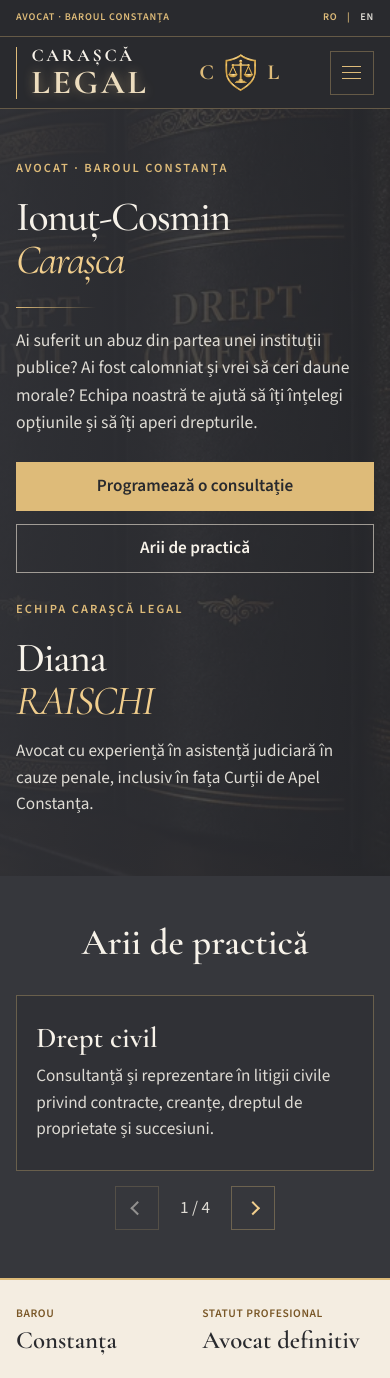
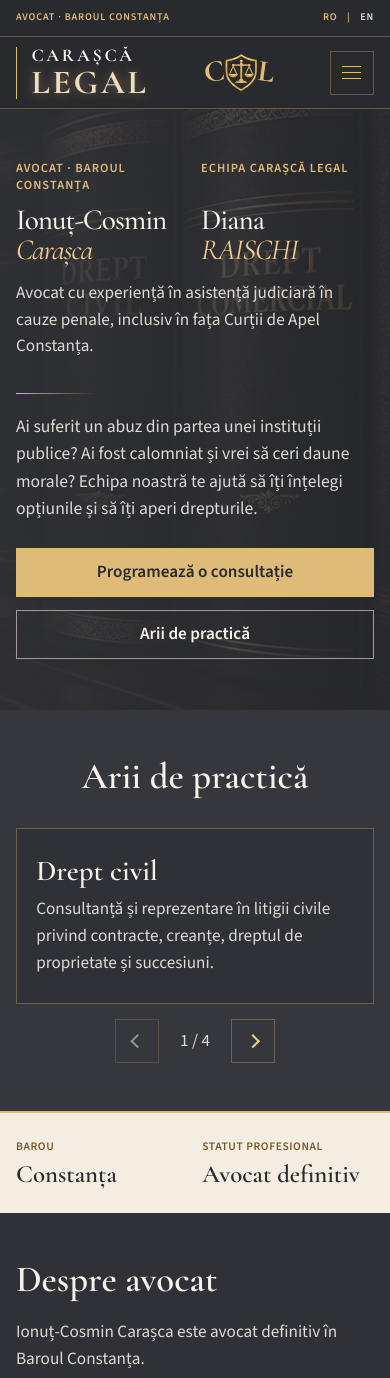
Before and after one commit to ciprianbodu/SITE-AVOCATI, a PHP site: page / in a window 390 px wide. Shown: the top 1378 px of the page. Run offline with PHP 8.4, Linux system fonts and the light colour scheme.

Commit message:
Align Carașcă Legal names on mobile and refine crest lettering

```diff
--- a/_AVOCATCARASCA/assets/css/site.css
+++ b/_AVOCATCARASCA/assets/css/site.css
@@ -135,12 +135,13 @@ h3 { font-size: 1.8rem; }
 .brand-crest {
   display: flex;
   align-items: center;
-  gap: .35rem;
   flex: none;
   color: var(--gold);
-  font: 700 1.35rem / 1 var(--serif);
+  font: 700 clamp(1.9rem, 5.7vw, 2.55rem) / 1 var(--serif);
 }
-.brand-crest img { display: block; width: 2.65rem; height: 2.65rem; }
+.brand-crest img { display: block; width: 2.65rem; height: 2.65rem; margin-inline: -.14em; }
+.brand-crest span:first-child { transform: rotate(-8deg); }
+.brand-crest span:last-child { transform: rotate(8deg); }
 
 @media (prefers-reduced-motion: no-preference) {
   .brand-legal { animation: brand-flicker 2s linear infinite; }
@@ -213,16 +214,30 @@ h3 { font-size: 1.8rem; }
 .hero-inner {
   display: grid;
   grid-template-columns: repeat(2, minmax(0, 1fr));
+  grid-template-areas:
+    "role team"
+    "lead member"
+    "intro profile"
+    "intro practice";
   align-items: start;
-  gap: clamp(2rem, 5vw, 5rem);
+  column-gap: clamp(.75rem, 5vw, 5rem);
   padding-block: clamp(3.5rem, 6vw, 6rem);
 }
+.hero-role { grid-area: role; }
+.hero-team-label { grid-area: team; }
+.hero-lead-name { grid-area: lead; }
+.hero-team-name { grid-area: member; }
+.hero-copy { grid-area: intro; }
 .hero-name, .page-heading h1 {
-  font-size: clamp(3.4rem, 7vw, 6.25rem);
   font-weight: 500;
   letter-spacing: -.035em;
 }
-.hero-name { margin: 0; line-height: 1.04; }
+.page-heading h1 { font-size: clamp(3.4rem, 7vw, 6.25rem); }
+.hero-name {
+  margin: 0;
+  font-size: clamp(1.375rem, 7.5vw, 6.25rem);
+  overflow-wrap: anywhere;
+}
 .hero-name em { color: var(--gold-bright); font-weight: 400; }
 .hero-rule { width: 5rem; height: 1px; margin-top: 1.55rem; background: linear-gradient(90deg, var(--gold), transparent); }
 .intro { max-width: 34rem; margin-block: 1.2rem 1.6rem; color: var(--light-muted); font-size: 1.19rem; }
@@ -234,18 +249,15 @@ h3 { font-size: 1.8rem; }
   text-transform: uppercase;
 }
 .hero-actions { display: flex; flex-wrap: wrap; gap: .8rem; }
-.hero-side {
-  display: grid;
-  min-width: 0;
-  gap: .85rem;
-}
 .hero-practice {
+  grid-area: practice;
   width: min(100%, 24rem);
+  margin-top: .85rem;
   padding: 1.25rem 1.5rem 1rem;
   border: 1px solid var(--line);
   background: #333438ed;
 }
-.team-member-profile { max-width: 26rem; margin: .9rem 0 .5rem; color: var(--light-muted); }
+.team-member-profile { grid-area: profile; max-width: 26rem; margin: .9rem 0 .5rem; color: var(--light-muted); }
 .hero-practice h2 { margin-bottom: .8rem; font-size: 1.95rem; }
 .hero-practice .practice-card { min-height: 0; padding: .7rem .6rem; }
 .hero-practice .practice-card h3 { font-size: 1.55rem; }
@@ -369,8 +381,12 @@ h3 { font-size: 1.8rem; }
 .footer-links a:hover { color: var(--gold-bright); }
 
 @media (max-width: 950px) {
-  .hero-inner { grid-template-columns: minmax(0, 1fr); gap: 1.75rem; }
-  .hero-side { max-width: 34rem; }
+  .hero-inner {
+    grid-template-areas:
+      "role team"
+      "lead member"
+      "intro profile";
+  }
   .hero-practice { display: none; }
   .hero-photo img { object-position: right 46%; }
 }
@@ -388,8 +404,16 @@ h3 { font-size: 1.8rem; }
   .topbar-inner { gap: .5rem; letter-spacing: .08em; font-size: .64rem; }
   .hero { min-height: 32rem; }
   .hero::after { background: linear-gradient(90deg, #303136f2, #303136c9); }
-  .hero-inner { padding-block: 3.15rem; }
-  .hero-name { font-size: clamp(2.6rem, 10vw, 4.2rem); }
+  .hero-inner {
+    grid-template-areas:
+      "role team"
+      "lead member"
+      "profile profile"
+      "intro intro";
+    column-gap: .75rem;
+    padding-block: 3.15rem;
+  }
+  .hero-inner > .eyebrow { margin-bottom: .65rem; letter-spacing: .08em; }
   .hero .intro { font-size: 1.1rem; }
   .hero-actions { flex-direction: column; align-items: stretch; }
   .credentials-grid { gap: .9rem; }
--- a/_AVOCATCARASCA/partials/page.php
+++ b/_AVOCATCARASCA/partials/page.php
@@ -102,9 +102,12 @@
                 <img src="/assets/img/hero-books.webp" width="1536" height="1024" alt="" fetchpriority="high">
             </picture>
             <div class="container hero-inner">
+                <p class="eyebrow hero-role"><?= esc($labels['role']) ?></p>
+                <p class="eyebrow hero-team-label"><?= esc($labels['teamHeading']) ?></p>
+                <h1 class="hero-name hero-lead-name"><?= esc($site['givenName']) ?><br><em><?= esc($site['surname']) ?></em></h1>
+                <h2 class="hero-name hero-team-name"><?= esc($site['teamGivenName']) ?><br><em><?= esc($site['teamSurname']) ?></em></h2>
+                <p class="team-member-profile"><?= esc($labels['teamMemberProfile']) ?></p>
                 <div class="hero-copy">
-                    <p class="eyebrow"><?= esc($labels['role']) ?></p>
-                    <h1 class="hero-name"><?= esc($site['givenName']) ?><br><em><?= esc($site['surname']) ?></em></h1>
                     <div class="hero-rule" aria-hidden="true"></div>
                     <p class="intro"><?= esc($labels['heroIntro']) ?></p>
                     <div class="hero-actions">
@@ -112,12 +115,6 @@
                         <a class="button button-outline" href="#practica"><?= esc($labels['practice']) ?></a>
                     </div>
                 </div>
-                <div class="hero-side">
-                    <article class="team-member" aria-labelledby="team-member-name">
-                        <p class="eyebrow"><?= esc($labels['teamHeading']) ?></p>
-                        <h2 id="team-member-name" class="hero-name"><?= esc($site['teamGivenName']) ?><br><em><?= esc($site['teamSurname']) ?></em></h2>
-                        <p class="team-member-profile"><?= esc($labels['teamMemberProfile']) ?></p>
-                    </article>
                 <aside class="hero-practice" aria-labelledby="hero-practice-title">
                     <h2 id="hero-practice-title"><?= esc($labels['practice']) ?></h2>
                     <?php
@@ -126,7 +123,6 @@
                     require __DIR__ . '/practice-slider.php';
                     ?>
                 </aside>
-                </div>
             </div>
         </section>
         <section id="practica" class="band">
```
Lines whose indentation alone changed are shown as unchanged.
